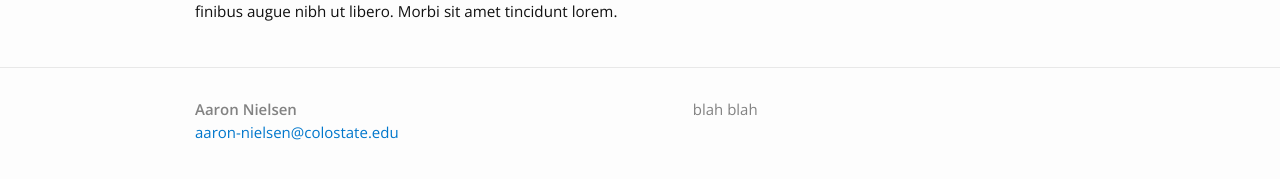
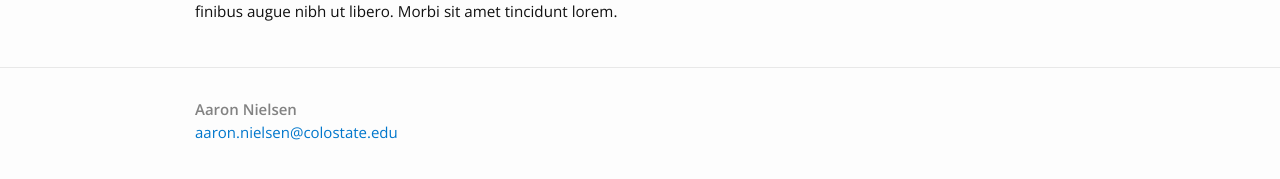
Before and after one commit to aaron-nielsen/aaron-nielsen.github.io, a Jekyll site: the page built from index.html, in a window 1280 px wide. Shown: the part 231-410 px from the top of the page. Built offline with Jekyll 4.4.1, drawn with Linux system fonts in a browser that asks for light colours.

Commit message:
Update _config.yml

```diff
--- a/_config.yml
+++ b/_config.yml
@@ -1,7 +1,7 @@
 # Site settings
 title: Aaron Nielsen
-email: aaron-nielsen@colostate.edu
-description: blah blah
+email: aaron.nielsen@colostate.edu
+description: >
 baseurl: "" # the subpath of your site, e.g. /blog/
 url: "http://aaron-nielsen.github.io" # the base hostname & protocol for your site
 
```
